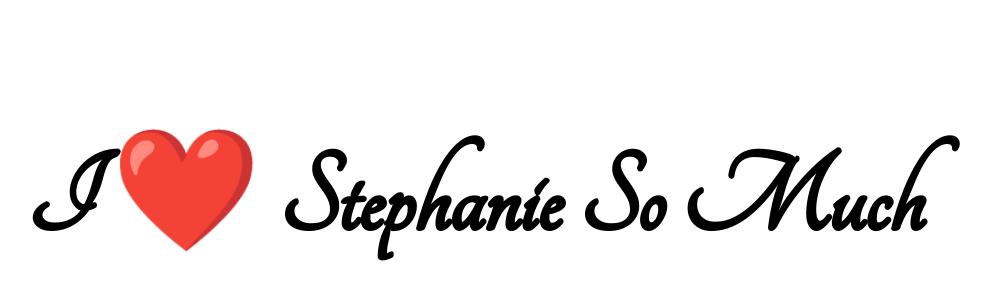
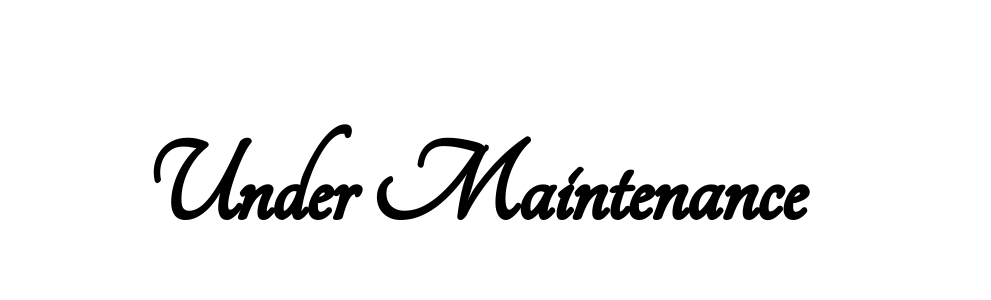
Before and after one commit to sagivStekolshik/personal-page, a plain HTML site: page index.html in a window 1280 px wide. Shown: the part 210-510 px from the top of the page, without its empty margins (165-1156 px from the left). Drawn offline with Linux system fonts and the light colour scheme.

Commit message:
Under Maintenance

```diff
--- a/index.html
+++ b/index.html
@@ -11,7 +11,7 @@
     <title>Sagiv site</title>
   </head>
   <body>
-    <h1>I ❤️ Stephanie So Much</h1>
+    <h1>Under Maintenance</h1>
   </body>
   <style>
     body {
```
